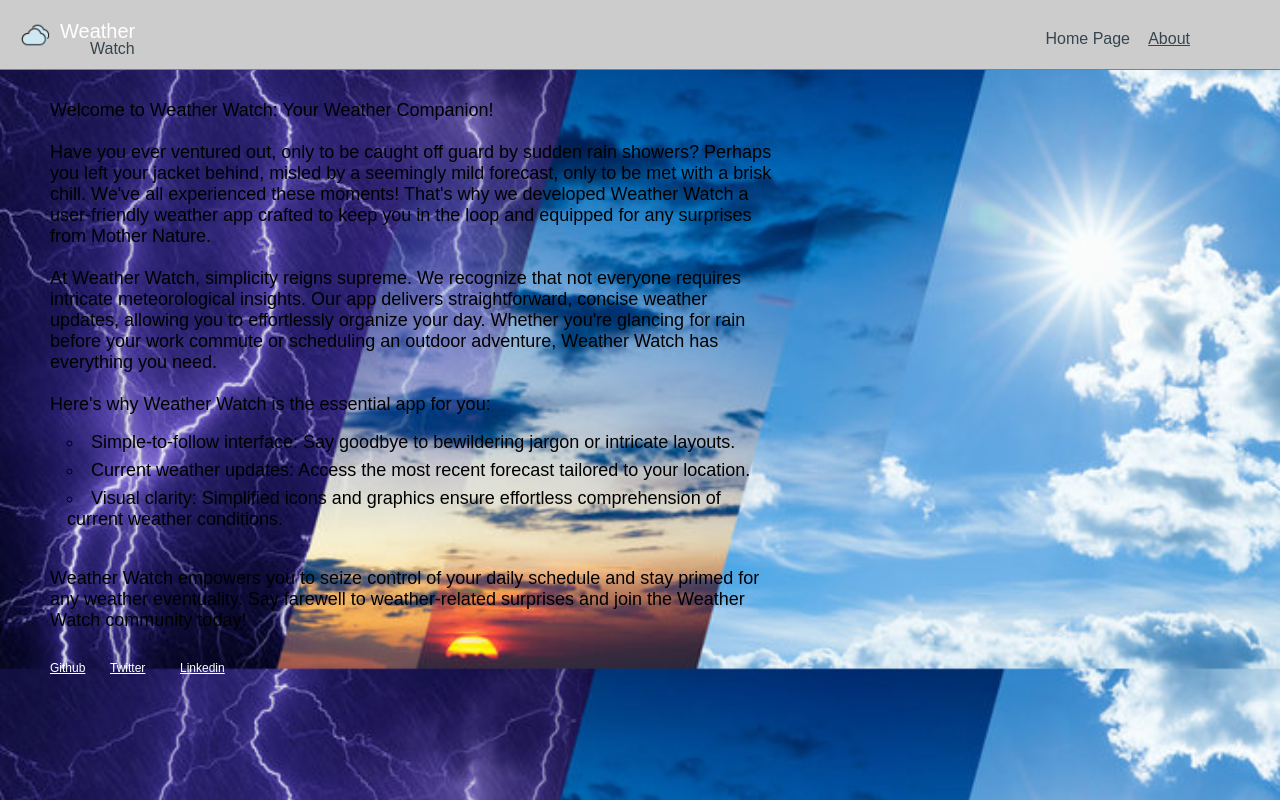
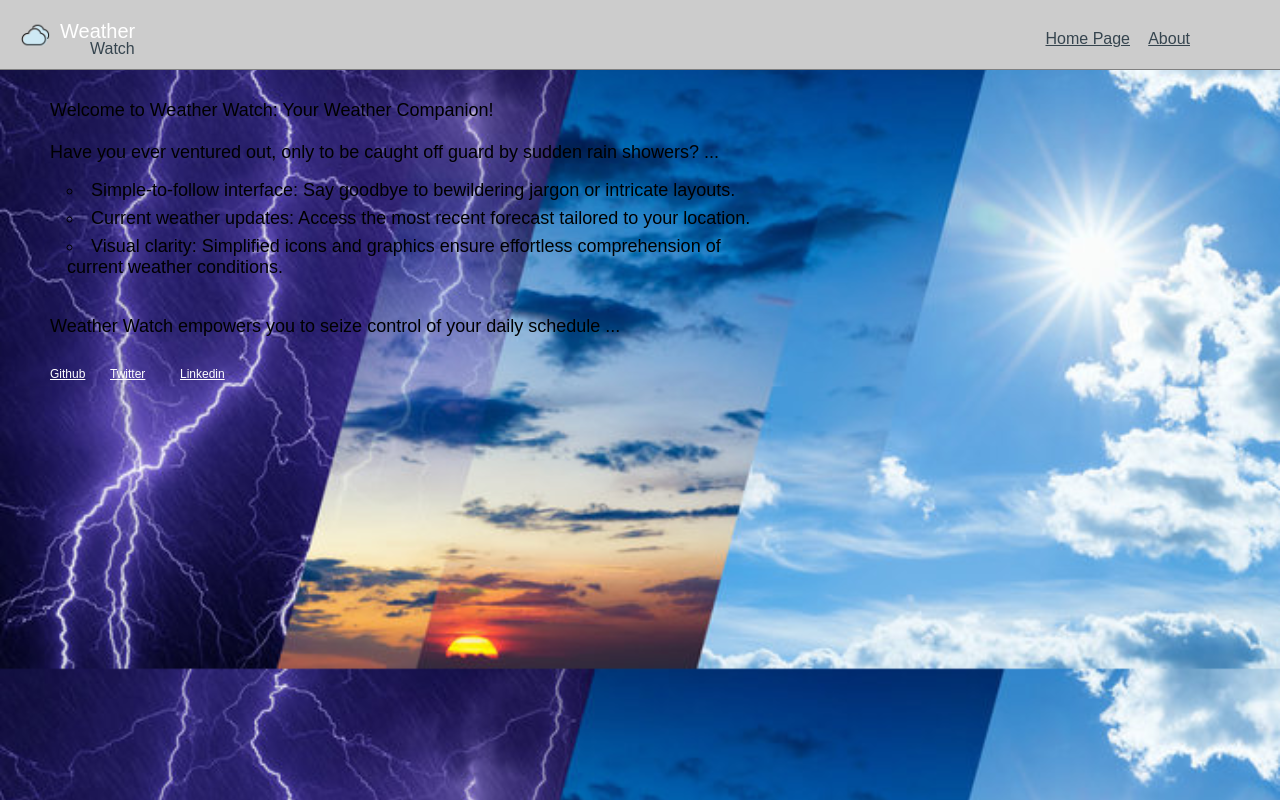
Before and after one commit to benaichalae/Weather-Watch, a plain HTML site: page index.html in a window 1280 px wide. Both pictures are taken after a click on the link "About". Drawn offline with Linux system fonts and the light colour scheme.

Commit message:
adding comments

```diff
--- a/index.html
+++ b/index.html
@@ -1,83 +1,70 @@
 <!DOCTYPE html>
 <html lang="en">
 <head>
-    <meta name="viewport" content="width=device-width, intial-scale=1.0" />
+    <!-- Setting the viewport to ensure the site is mobile-responsive -->
+    <meta name="viewport" content="width=device-width, initial-scale=1.0" />
     <title>Weather</title>
+    <!-- Linking to external CSS files for header and body styling -->
     <link rel="stylesheet" href="header.css" />
     <link rel="stylesheet" href="body.css" />
+    <!-- Setting a favicon for the webpage -->
     <link rel="tab icon" href="images/icon.png" type="image/png" />
 </head>
 <body>
     <header>
+        <!-- Site logo and navigation links -->
         <div class="logo-text">Weather</div>
         <p>Watch</p>
         <img src="images/icon.png" alt="logo" />
         <a href="#" id="about">About</a>
-        <a herf="/" id="home">Home Page</a>
+        <!-- Typo in the attribute; should be "href" not "herf" -->
+        <a href="/" id="home">Home Page</a>
     </header>
     <div class="title">
-        <p1>Eliminate the element of surprise from the weather forever,</p1>
+        <!-- Main title and description text -->
+        <p>Eliminate the element of surprise from the weather forever,</p>
         <p>Review the weather forecast prior to your departure.</p>
-        <p3>Accessing the weather based on the city name is simple and convenient.</p3>
+        <p>Accessing the weather based on the city name is simple and convenient.</p>
         <br />
+        <!-- Button to navigate to the weather information page -->
         <button onclick="window.location.href='weather.html'">Weather Watch</button>
     </div>
     <div class="about-text">
-        <p>
-            Welcome to Weather Watch: Your Weather Companion!
-        </p>
+        <!-- Detailed about text and features of the Weather Watch app -->
+        <p>Welcome to Weather Watch: Your Weather Companion!</p>
         <br />
-        <p>
-            Have you ever ventured out, only to be caught off guard by sudden rain showers?
-            Perhaps you left your jacket behind, misled by a seemingly mild forecast, only to be met with a brisk chill.
-            We've all experienced these moments! That's why we developed Weather Watch a user-friendly weather app
-            crafted to keep you in the loop and equipped for any surprises from Mother Nature.
-        </p>
-        <br />
-        <p>
-            At Weather Watch, simplicity reigns supreme. We recognize that not everyone requires intricate meteorological insights.
-            Our app delivers straightforward, concise weather updates, allowing you to effortlessly organize your day.
-            Whether you're glancing for rain before your work commute or scheduling an outdoor adventure, Weather Watch has everything you need.
-        </p>
-        <br />
-        <p>
-            Here's why Weather Watch is the essential app for you:
-        </p>
+        <!-- Continuation of app description -->
+        <p>Have you ever ventured out, only to be caught off guard by sudden rain showers? ...</p>
+        <!-- Listing features -->
         <ul>
-            <li>
-                Simple-to-follow interface:
-                Say goodbye to bewildering jargon or intricate layouts.
-            </li>
-            <li>
-                Current weather updates:
-                Access the most recent forecast tailored to your location.
-            </li>
-            <li>
-                Visual clarity:
-                Simplified icons and graphics ensure effortless comprehension of current weather conditions.
-            </li>
+            <li>Simple-to-follow interface: Say goodbye to bewildering jargon or intricate layouts.</li>
+            <li>Current weather updates: Access the most recent forecast tailored to your location.</li>
+            <li>Visual clarity: Simplified icons and graphics ensure effortless comprehension of current weather conditions.</li>
         </ul>
         <br />
-        <p>
-            Weather Watch empowers you to seize control of your daily schedule and stay primed for any weather eventuality.
-            Say farewell to weather-related surprises and join the Weather Watch community today!
-        </p>
+        <!-- Closing statement and social links -->
+        <p>Weather Watch empowers you to seize control of your daily schedule ...</p>
         <a href="https://github.com/benaichalae">Github</a>
         <a id="a2" href="https://twitter.com/AlaeBenaicha">Twitter</a>
         <a id="a3" href="https://www.linkedin.com/in/alae-ben-aicha-140129187/">Linkedin</a>
     </div>
 <script>
+    // JavaScript for interactive navigation between the About and Home sections
+    // Selecting the About and Home link elements
     const about = document.getElementById("about");
     const aboutText = document.querySelector(".about-text");
     const home = document.getElementById("home");
 
+    // Debugging line to log the About section's text to the console
     console.log(aboutText);
 
+    // Event listener to show the About section and hide the Home/Main title section when the About link is clicked
     about.addEventListener('click', () => {
         aboutText.style.display = "block";
         document.querySelector(".title").style.display = "none";
     })
 
+    // Event listener to hide the About section and show the Home/Main title section when the Home link is clicked
     home.addEventListener('click', () => {
         aboutText.style.display = "none";
         document.querySelector(".title").style.display = "block";
```
